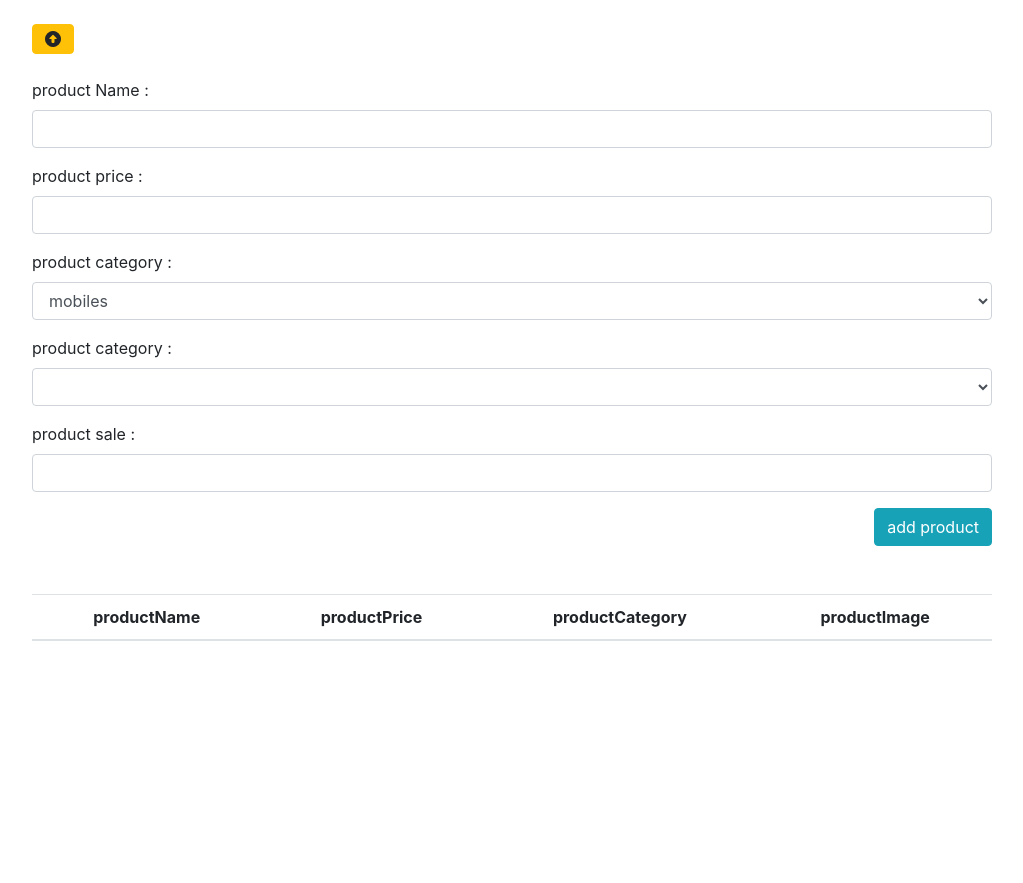
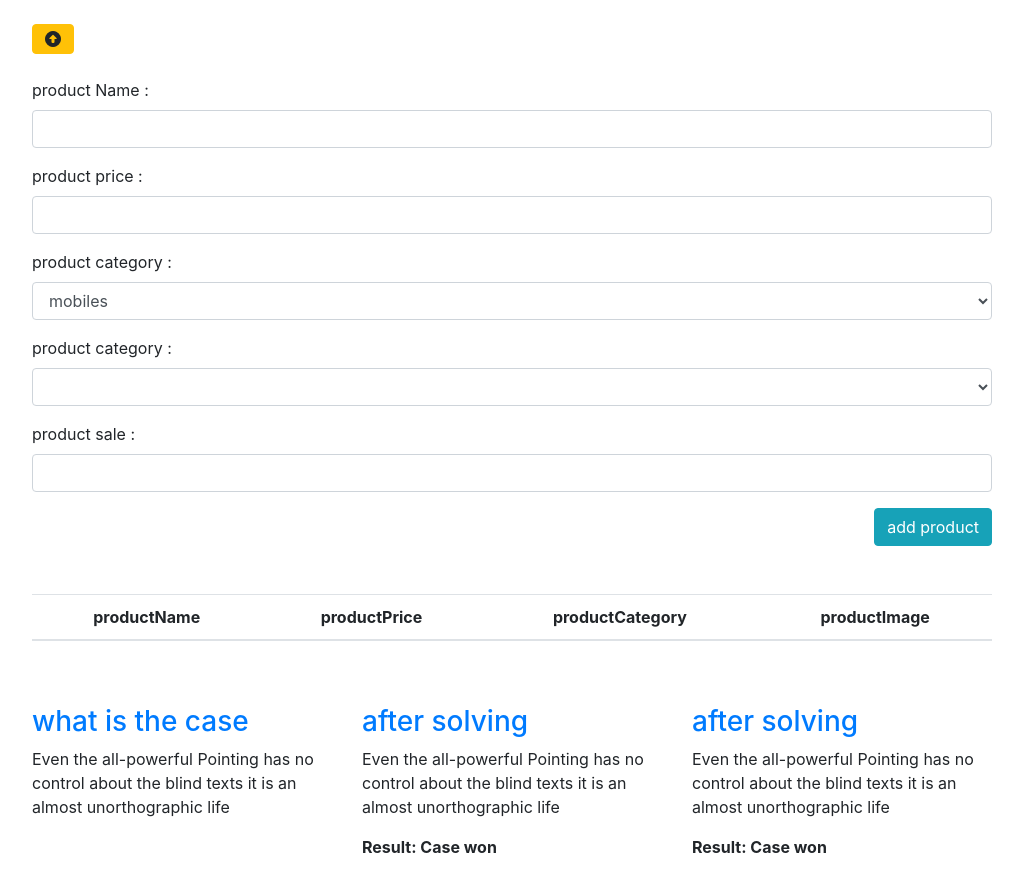
Before and after one commit to EmanAbdelrahman1993/RouteTest, a plain HTML site: page index.html in a window 1280 px wide. Shown: the whole page, without its empty margins (128-1151 px from the left). Before the commit the page ends 800 px from the top, so only its background shows below. Drawn offline with Linux system fonts and the light colour scheme.

Commit message:
commited by Aya

```diff
--- a/index.html
+++ b/index.html
@@ -67,6 +67,39 @@
     </div>
 
 
+        <div class="w-75 m-auto py-4">
+          <div class="row">
+                <div class="col-lg-4 col-md-4">
+                <div class="services">
+						<div class="desc">
+							<h3><a href="#">what is the case</a></h3>
+							<p>Even the all-powerful Pointing has no control about the blind texts it is an almost unorthographic life</p>
+                            <br>
+
+						</div>
+					</div>
+                </div>
+                <div class="col-lg-4 col-md-4">
+                <div class="services">
+						<div class="desc">
+							<h3><a href="#">after solving</a></h3>
+							<p>Even the all-powerful Pointing has no control about the blind texts it is an almost unorthographic life</p>
+							<strong>Result: Case won</strong>
+						</div>
+					</div>
+                </div>
+                <div class="col-lg-4 col-md-4">
+                <div class="services">
+						<div class="desc">
+							<h3><a href="#">after solving</a></h3>
+							<p>Even the all-powerful Pointing has no control about the blind texts it is an almost unorthographic life</p>
+							<strong>Result: Case won</strong>
+						</div>
+					</div>
+                </div>
+                 </div>
+        </div>
+
 
 
         <script src="js/jquery-3.3.1.min.js"></script>
```
